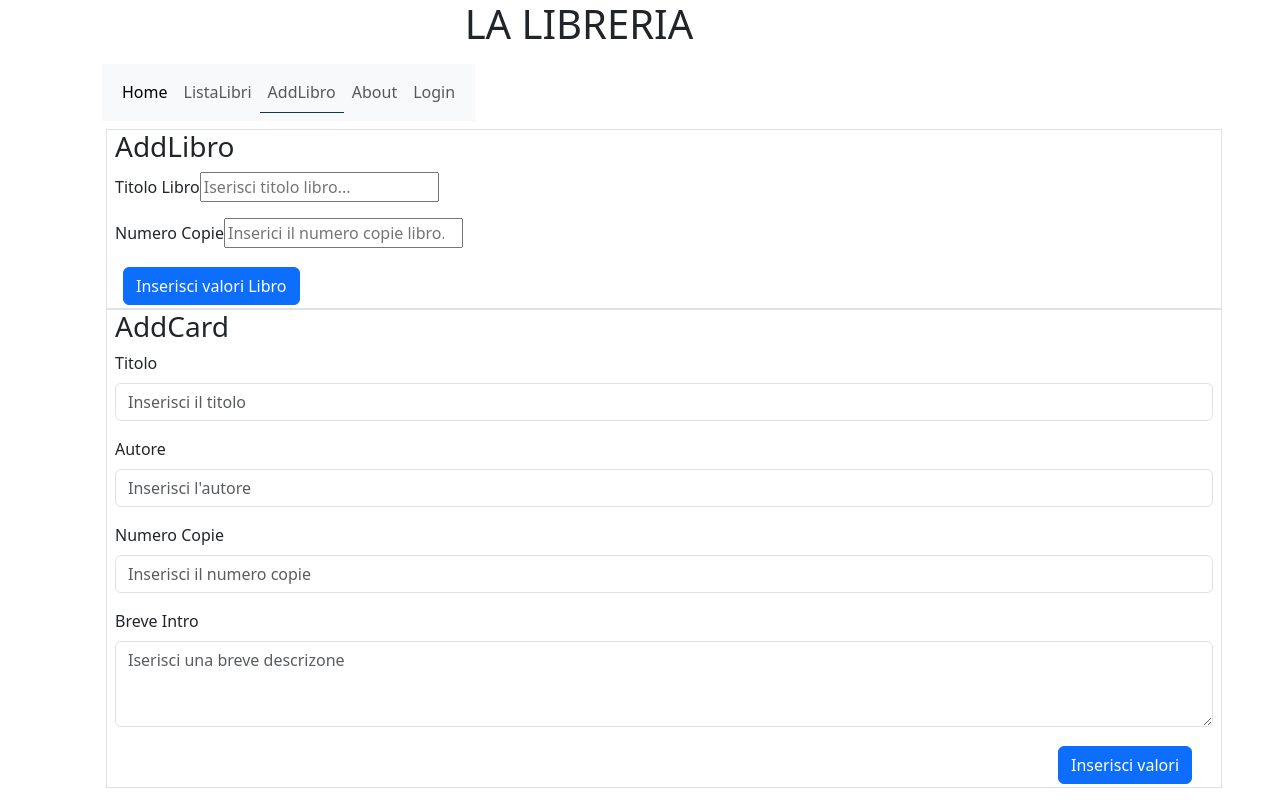
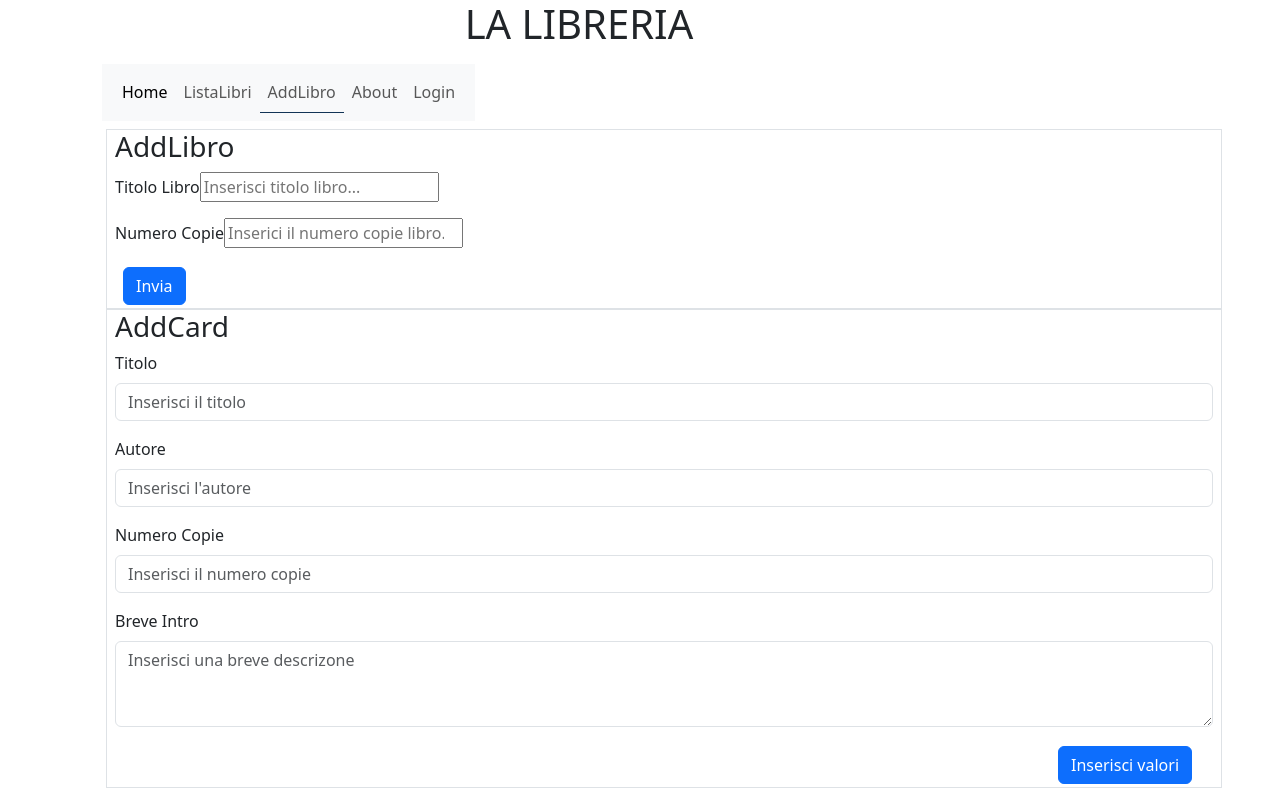
Before and after one commit to SantoSte2/ProgettoWeb2, a Vue app: page /AddLibro in a window 1280 px wide. Built offline with nearby package versions, Linux system fonts and the light colour scheme.

Commit message:
Small adjustments

```diff
--- a/src/components/About.vue
+++ b/src/components/About.vue
@@ -1,7 +1,7 @@
 <template>
     <div class="container mx-4 px-2 border">
     <h3>ABOUT COMPONENT</h3>
-        <p>Sito internet fatto da Stefano al Fron e Andrea al Back</p>
+        <p>Sito internet realizzato da Stefano al FrontEnd e Andrea al BackEnd</p>
         <p>Ringraziamenti al Prof Delnevo</p>
     </div>
 </template>
--- a/src/components/AddCard.vue
+++ b/src/components/AddCard.vue
@@ -18,7 +18,7 @@
                     </div>
                     <div class="mb-3">
                         <label for="exampleFormControlTextarea1" class="form-label">Breve Intro</label>
-                        <textarea class="form-control" id="Descrizione" v-model="descrizione" placeholder="Iserisci una breve descrizone" rows="3"></textarea>
+                        <textarea class="form-control" id="Descrizione" v-model="descrizione" placeholder="Inserisci una breve descrizone" rows="3"></textarea>
                     </div>
                     <div class="row">
                         <div class="col-10"></div>
--- a/src/components/AddLibro.vue
+++ b/src/components/AddLibro.vue
@@ -8,13 +8,13 @@
             <div class="mb-3">
               <label for="text">Titolo Libro</label>
               <!--una volta che inseriamo gli attributi del libro dobbiamo memorizzarli con la direttiva v-model su tutti e due i campi che chiediamo sia testolibro che le copie-->
-              <input type="text"id="text" v-model="titoloLibro" placeholder="Iserisci titolo libro...">
+              <input type="text"id="text" v-model="titoloLibro" placeholder="Inserisci titolo libro...">
             </div>
             <div class="mb-3">
               <label for="copie">Numero Copie</label>
-              <input type="number" id="numueroCopie" v-model="copieLibro" placeholder="Inserici il numero copie libro...">
+              <input type="number" id="numeroCopie" value="1" min="1" v-model="copieLibro" placeholder="Inserici il numero copie libro...">
             </div>
-          <button class="btn btn-primary">Inserisci valori Libro</button>
+          <button class="btn btn-primary">Invia</button>
         </form>
 
   </div>
--- a/src/components/Login.vue
+++ b/src/components/Login.vue
@@ -11,10 +11,10 @@
         <label for="exampleInputPassword1">Password</label>
         <input type="password" class="form-control" id="exampleInputPassword1" placeholder="Password">
       </div>
-      <div class="form-group form-check">
+      <!--<div class="form-group form-check">
         <input type="checkbox" class="form-check-input" id="exampleCheck1">
-        <label class="form-check-label" for="exampleCheck1">Check me out</label>
-      </div>
+        <label class="form-check-label" for="exampleCheck1">Remember me</label>
+      </div>-->
       <button type="submit" class="btn btn-primary">Submit</button>
     </form>
 
```
Also changed, not shown: 1 other file (tests, documents, lock files or other folders).
